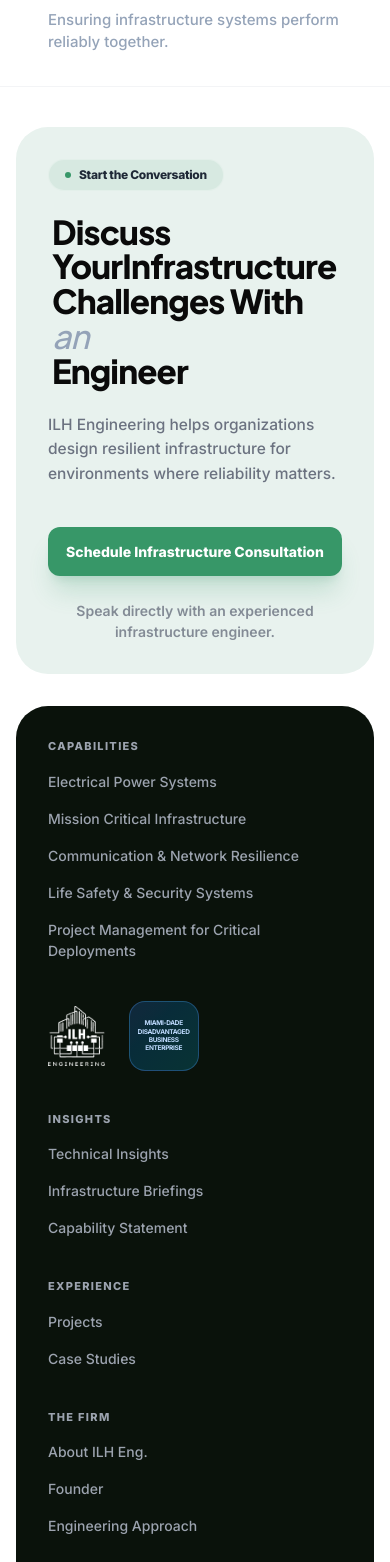
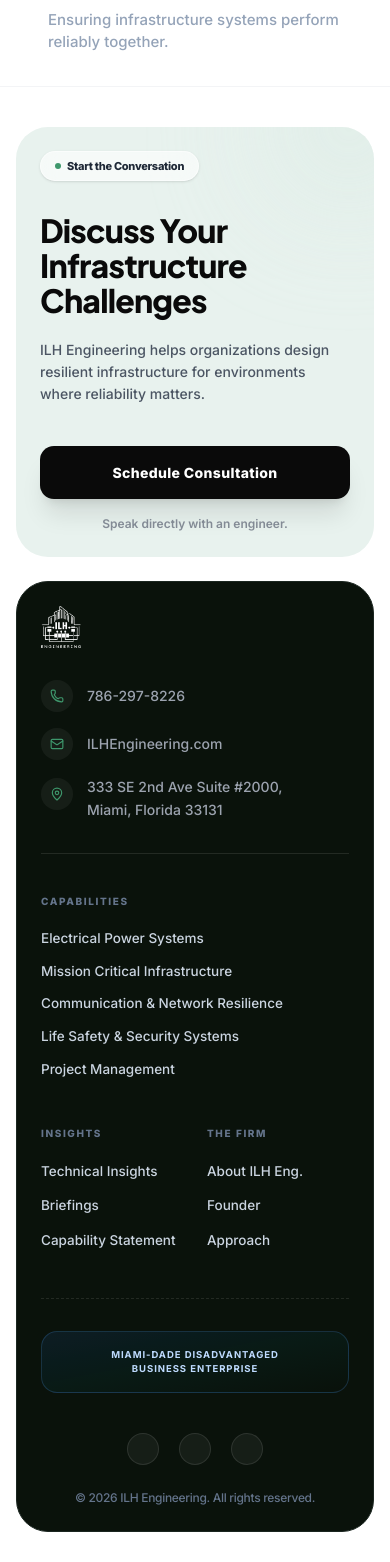
Before and after one commit to Yug210705/ILH_Engineering, a React (Vite) app: page / in a window 390 px wide. Shown: the part 8866-10428 px from the top of the page. Built offline with nearby package versions, Linux system fonts and the light colour scheme.

Commit message:
Optimize mobile footer layout, adjust scope spacing, and remove hero animations

```diff
--- a/src/components/ExperienceHero.jsx
+++ b/src/components/ExperienceHero.jsx
@@ -4,7 +4,7 @@ import { motion } from 'framer-motion';
 
 export default function ExperienceHero() {
   return (
-    <section className="w-full bg-white relative overflow-hidden mt-0 pt-4 pb-8 lg:pb-16">
+    <section className="w-full bg-white relative overflow-hidden mt-0 pt-4 pb-2 sm:pb-8 lg:pb-16">
       <div className="w-full max-w-[1600px] mx-auto px-4 sm:px-8 lg:px-12 relative">
         <div className="relative w-full rounded-[40px]">
           {/* Main Image Base */}
--- a/src/components/Footer.jsx
+++ b/src/components/Footer.jsx
@@ -43,8 +43,10 @@ export default function Footer({ showTopRow = true }) {
       )}
 
       {/* Main Footer Content */}
-      <div className="max-w-[1600px] mx-auto px-4 sm:px-8 lg:px-12 pb-24">
-        <div className="flex flex-col-reverse xl:flex-row gap-8 items-stretch">
+      <div className="max-w-[1600px] mx-auto px-4 sm:px-8 lg:px-12 pb-8 sm:pb-24">
+
+        {/* --- DESKTOP/TABLET FOOTER --- */}
+        <div className="hidden lg:flex flex-col-reverse xl:flex-row gap-8 items-stretch">
 
           {/* Left Dark Card */}
           <div className="flex-[1.5] bg-[#0a120b] rounded-[32px] sm:rounded-[40px] p-8 sm:p-10 lg:p-16 text-white flex flex-col justify-between">
@@ -161,6 +163,110 @@ export default function Footer({ showTopRow = true }) {
           </div>
 
         </div>
+
+        {/* --- MOBILE FOOTER --- */}
+        <div className="flex lg:hidden flex-col gap-6">
+          {/* Right Mint CTA Card (Mobile) */}
+          <div className="bg-[#e8f2ee] rounded-[32px] p-6 sm:p-10 flex flex-col justify-between relative overflow-hidden">
+             <div className="absolute top-0 right-0 w-[150px] h-[150px] bg-[#d7e9e1] rounded-full blur-3xl opacity-60 -translate-y-1/2 translate-x-1/3"></div>
+            <div className="relative z-10">
+              <div className="inline-flex items-center gap-1.5 bg-white/60 backdrop-blur-sm text-[#1f2937] px-3.5 py-1.5 rounded-full text-[11px] font-[800] tracking-tight border border-white/50 mb-8 w-fit shadow-sm">
+                <div className="w-1.5 h-1.5 rounded-full bg-[#3e976c]"></div>
+                Start the Conversation
+              </div>
+              <h2 style={{ fontFamily: "'Plus Jakarta Sans', sans-serif" }} className="text-[32px] sm:text-[40px] font-[800] text-[#0a0a0a] leading-[1.1] tracking-tight mb-5">
+                Discuss Your Infrastructure Challenges
+              </h2>
+              <p className="text-[#4b5563] text-[14px] font-medium leading-[1.6]">
+                ILH Engineering helps organizations design resilient infrastructure for environments where reliability matters.
+              </p>
+            </div>
+
+            <div className="mt-10 relative z-10">
+              <button className="w-full bg-[#0a0a0a] hover:bg-[#3e976c] text-white font-[800] py-4 rounded-[14px] text-[14px] transition-all shadow-xl shadow-black/10 mb-4 tracking-wide">
+                Schedule Consultation
+              </button>
+              <p className="text-[#6b7280] text-[12px] font-semibold text-center opacity-80">
+                Speak directly with an engineer.
+              </p>
+            </div>
+          </div>
+
+          {/* Left Dark Card (Mobile) */}
+          <div className="bg-[#0a120b] rounded-[32px] p-6 sm:p-10 text-white flex flex-col gap-10 border border-[#1b2620]">
+            {/* Logo & Info */}
+            <div className="flex flex-col gap-6 border-b border-white/10 pb-8">
+              <img src={siteLogo} alt="ILH" className="h-[42px] w-auto brightness-0 invert self-start" />
+              <div className="flex flex-col gap-4 text-[14px] text-[#9ca3af] font-medium mt-2">
+                <div className="flex items-center gap-3.5">
+                  <div className="w-8 h-8 rounded-full bg-white/5 flex items-center justify-center shrink-0">
+                    <Phone size={14} className="text-[#3e976c]" />
+                  </div>
+                  786-297-8226
+                </div>
+                <div className="flex items-center gap-3.5">
+                  <div className="w-8 h-8 rounded-full bg-white/5 flex items-center justify-center shrink-0">
+                    <Mail size={14} className="text-[#3e976c]" />
+                  </div>
+                  ILHEngineering.com
+                </div>
+                <div className="flex items-start gap-3.5">
+                  <div className="w-8 h-8 rounded-full bg-white/5 flex items-center justify-center shrink-0 mt-0.5">
+                     <MapPin size={14} className="text-[#3e976c]" />
+                  </div>
+                  <span className="leading-relaxed">333 SE 2nd Ave Suite #2000,<br/>Miami, Florida 33131</span>
+                </div>
+              </div>
+            </div>
+
+            {/* Quick Links Grid */}
+            <div className="grid grid-cols-2 gap-y-12 gap-x-6">
+              <div className="flex flex-col col-span-2">
+                <h4 className="text-[10px] font-[800] uppercase tracking-[0.16em] text-[#64748b] mb-5">Capabilities</h4>
+                <ul className="flex flex-col gap-3.5 text-[13.5px] text-[#cbd5e1] font-medium leading-snug">
+                  <li>Electrical Power Systems</li>
+                  <li>Mission Critical Infrastructure</li>
+                  <li>Communication & Network Resilience</li>
+                  <li>Life Safety & Security Systems</li>
+                  <li>Project Management</li>
+                </ul>
+              </div>
+              <div className="flex flex-col">
+                <h4 className="text-[10px] font-[800] uppercase tracking-[0.16em] text-[#64748b] mb-5">Insights</h4>
+                <ul className="flex flex-col gap-3.5 text-[13.5px] text-[#cbd5e1] font-medium">
+                  <li>Technical Insights</li>
+                  <li>Briefings</li>
+                  <li>Capability Statement</li>
+                </ul>
+              </div>
+              <div className="flex flex-col">
+                <h4 className="text-[10px] font-[800] uppercase tracking-[0.16em] text-[#64748b] mb-5">The Firm</h4>
+                <ul className="flex flex-col gap-3.5 text-[13.5px] text-[#cbd5e1] font-medium">
+                  <li>About ILH Eng.</li>
+                  <li>Founder</li>
+                  <li>Approach</li>
+                </ul>
+              </div>
+            </div>
+
+            {/* Badge & Copyright */}
+            <div className="flex flex-col gap-8 pt-8 border-t border-dashed border-white/10 mt-2">
+              <div className="w-full p-4 bg-gradient-to-br from-blue-500/10 via-cyan-500/5 to-transparent rounded-[16px] border border-blue-400/20 flex items-center justify-center text-[9.5px] text-blue-200 font-bold text-center leading-[1.5] uppercase tracking-[0.1em]">
+                Miami-Dade Disadvantaged<br/>Business Enterprise
+              </div>
+
+              <div className="flex flex-col items-center gap-6 mt-2">
+                <div className="flex items-center gap-5">
+                  <div className="w-[32px] h-[32px] bg-white/5 border border-white/10 rounded-full flex items-center justify-center hover:bg-[#3e976c] transition-colors cursor-pointer"></div>
+                  <div className="w-[32px] h-[32px] bg-white/5 border border-white/10 rounded-full flex items-center justify-center hover:bg-[#3e976c] transition-colors cursor-pointer"></div>
+                  <div className="w-[32px] h-[32px] bg-white/5 border border-white/10 rounded-full flex items-center justify-center hover:bg-[#3e976c] transition-colors cursor-pointer"></div>
+                </div>
+                <span className="text-[#64748b] text-[12px] font-[500] tracking-tight">© 2026 ILH Engineering. All rights reserved.</span>
+              </div>
+            </div>
+          </div>
+        </div>
+
       </div>
     </footer>
   );
--- a/src/components/ScopeOfWork.jsx
+++ b/src/components/ScopeOfWork.jsx
@@ -43,8 +43,8 @@ export default function ScopeOfWork() {
       </div>
 
       {/* Header Container - 1:1 Proportional Match */}
-      <div className="w-full max-w-[1600px] mx-auto px-4 sm:px-8 lg:px-12 relative z-10 pt-8 lg:pt-16 pb-4 sm:pb-8">
-        <div className="flex flex-col lg:flex-row items-center lg:items-start justify-between gap-10 lg:gap-16">
+      <div className="w-full max-w-[1600px] mx-auto px-4 sm:px-8 lg:px-12 relative z-10 pt-5 sm:pt-8 lg:pt-16 pb-4 sm:pb-8">
+        <div className="flex flex-col lg:flex-row items-center lg:items-start justify-between gap-3 sm:gap-10 lg:gap-16">
 
           {/* Tag on Left - Exact pill styling */}
           <div className="shrink-0 pt-1">
@@ -58,7 +58,7 @@ export default function ScopeOfWork() {
           <div className="flex-1 flex justify-start lg:pl-4 text-center lg:text-left">
             <h2
               style={{ fontFamily: "'Plus Jakarta Sans', sans-serif" }}
-              className="text-[clamp(28px,8.5vw,64px)] font-[800] leading-[1.05] tracking-tight text-[#0a0a0a] text-center lg:text-left max-w-none break-words whitespace-normal px-2 sm:px-0"
+              className="text-[20px] sm:text-[clamp(32px,8.5vw,64px)] font-[800] leading-[1.1] sm:leading-[1.05] tracking-tight text-[#0a0a0a] text-center lg:text-left max-w-none break-words whitespace-normal px-2 sm:px-0"
             >
               <span className="lg:whitespace-nowrap">Infrastructure Across</span> <br className="hidden sm:block" />
               <span className="lg:whitespace-nowrap">Complex Environments</span>
```
Also changed, not shown: src/components/Hero.jsx (+16 -37 lines).
